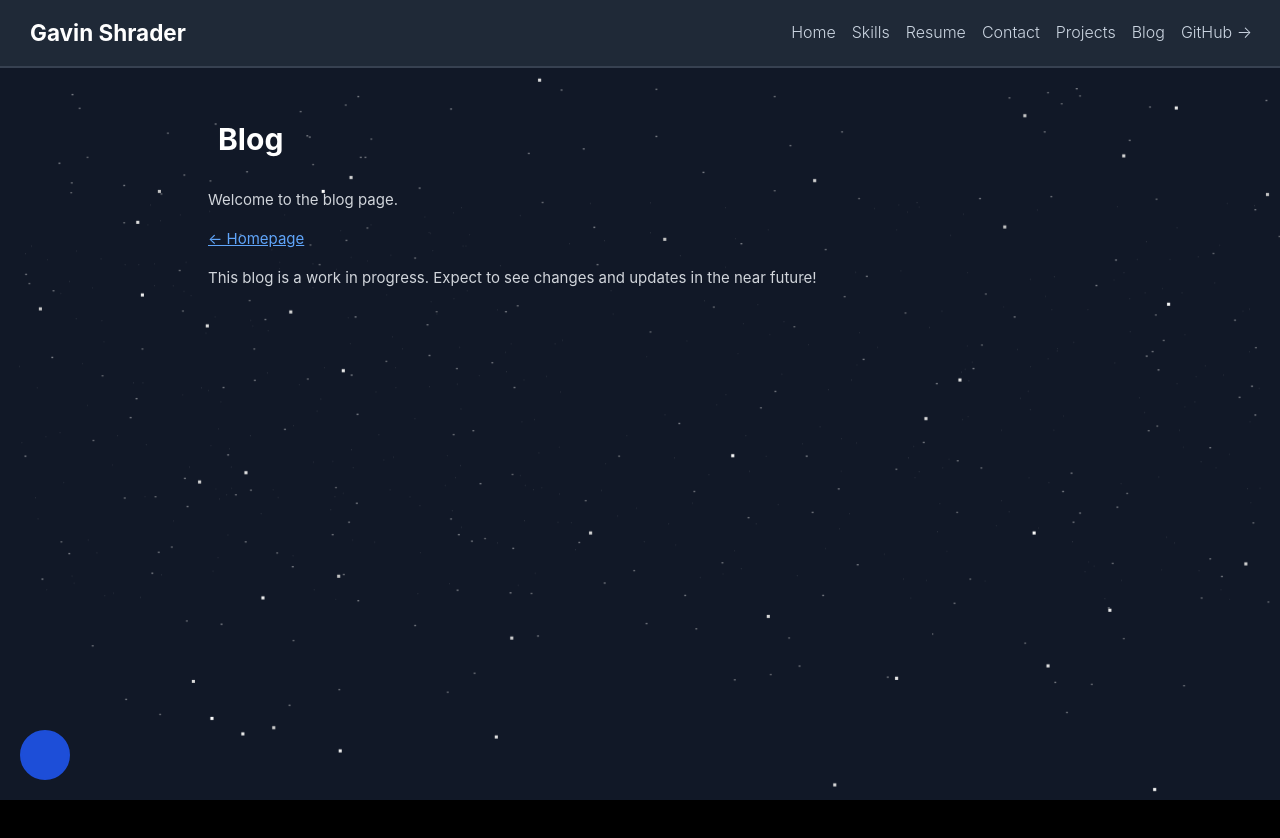
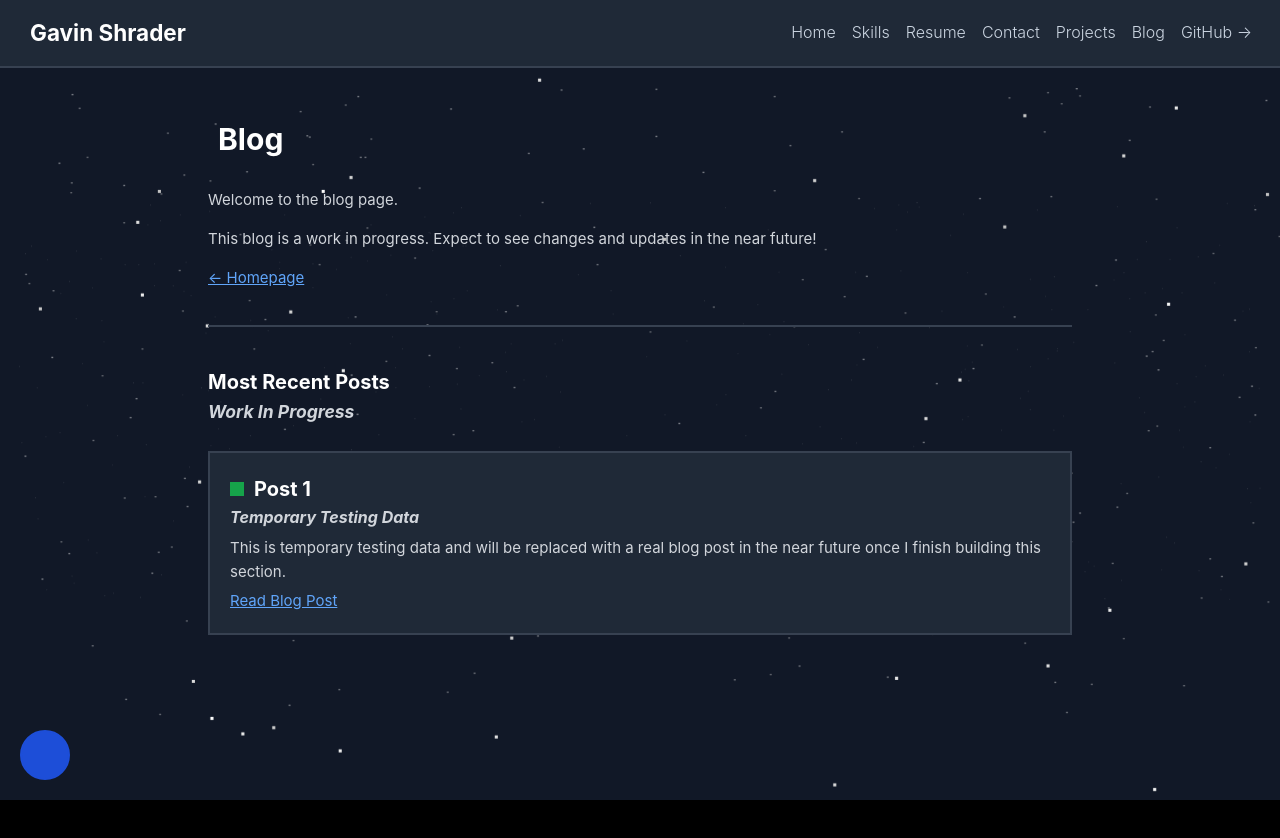
Before and after one commit to Cloudinnovates/gavinshr.com, a React (Create React App) app: page /blog in a window 1280 px wide. Shown: the top 838 px of the page. Built offline with nearby package versions, Linux system fonts and the light colour scheme; some icons are missing.

Commit message:
Working on laying out BlogData & Blog css files so I can begin showcasing links to Medium articles on my website

```diff
--- /dev/null
+++ b/src/Routes/Blog/Blog.css
@@ -0,0 +1,49 @@
+/*
+ * Overall blog container
+ */
+.blog-container {
+  padding-top: 25px;
+}
+
+/*
+ * Individual blog item
+ */
+.blog-item {
+  padding: 20px;
+  padding-top: 20px;
+  margin-bottom: 25px;
+  background-color: var(--bg2-color);
+  border: 2px solid var(--border-color);
+}
+
+.blog-item-subsection {
+  padding-top: 5px;
+}
+
+
+/*
+ * Title with heading & color square
+ */
+.blog-title-container {
+  display: flex;
+  align-items: center;
+}
+
+.blog-color {
+  display: inline-block;
+  margin-right: 10px;
+  width: 14px;
+  height: 14px;
+  min-width: 14px;
+  min-height: 14px;
+  background-color: white;
+}
+
+.blog-title {
+  display: inline-block;
+  font-size: 20px;
+}
+
+.blog-subheading {
+  font-size: 16px;
+}
--- a/src/Routes/Blog/Blog.js
+++ b/src/Routes/Blog/Blog.js
@@ -1,4 +1,7 @@
-import { Link } from "react-router-dom";
+import { Link, NavLink } from "react-router-dom"
+import { HashLink } from "react-router-hash-link"
+import { posts } from "./BlogData";
+import "./Blog.css"
 
 export default function Blog() {
   return (
@@ -6,13 +9,54 @@ export default function Blog() {
       <div className="container subscreen-container">
         <i className="fa fa-book fa-2x" style={{ display: "inline-block", marginRight: "10px" }}></i>
         <h1 style={{ display: "inline-block" }}>Blog</h1>
+        <p style={{ paddingTop: "25px" }}>Welcome to the blog page.</p>
+        <p style={{ paddingTop: "15px" }}>This blog is a work in progress. Expect to see changes and updates in the near future!</p>
+        <div style={{ paddingTop: "15px", paddingBottom: "2rem" }}><Link className="link" to="/">&larr; Homepage</Link></div>
 
-        <p style={{ paddingTop: "25px" }}>Welcome to the blog page.</p>
-        <div style={{ paddingTop: "15px" }}><Link className="link" to="/">&larr; Homepage</Link></div>
+        <hr/>
+        <br/>
+        <h2>Most Recent Posts</h2>
+        <h3><i>Work In Progress</i></h3>
+        <div className="blog-container">
+          {posts.map((post) => (
+            <div key={post.skill} className="blog-item">
+              <span>
+                <div className="blog-title-container">
+                  <div style={{ backgroundColor: post.color }} className="skills-color"></div>
+                  <h2 className="skills-title">{post.skill}</h2>
+                </div>
+                <h3 className="blog-subheading"><i>{post.subheading}</i></h3>
+              </span>
 
-        <p style={{ paddingTop: "15px" }}>This blog is a work in progress. Expect to see changes and updates in the near future!</p>
+              <span>
+                {
+                  post.moreInfo == null ? <br/> :
+                  <p className="blog-item-subsection">{post.moreInfo}</p>
+                }
+              </span>
+              <span>
+                <div className="blog-item-subsection">
+                {
+                  post.url == null ? ""
+                  :
+                    post.urlIsNavLink === true ?
+                      <NavLink className="link" to={post.url}>{post.urlName}</NavLink>
+                      :
+                        post.urlIsHashLink === true ?
+                          <HashLink className="link" to={post.url}>{post.urlName}</HashLink>
+                          :
+                          post.urlOpensInNewTab === true ?
+                            <a className="link" href={post.url} target="_blank" rel="noopener noreferrer">{post.urlName}</a>
+                            :
+                            <a className="link" href={post.url}>{post.urlName}</a>
+                }
+                </div>
+              </span>
+            </div>
+          ))}
+        </div>
 
-        <div style={{ width: "100%", height: "800px" }}/>
+        <div style={{ width: "100%", height: "600px" }}/>
       </div>
     </main>
   );
--- /dev/null
+++ b/src/Routes/Blog/BlogData.js
@@ -0,0 +1,17 @@
+/*
+ * Blog Posts
+ */
+
+export const posts = [
+  {
+    skill: "Post 1",
+    subheading: "Temporary Testing Data",
+    color: "#16a34a",
+    url: "",
+    urlName: "Read Blog Post",
+    urlOpensInNewTab: true,
+    urlIsNavLink: false,
+    urlIsHashLink: false,
+    moreInfo: "This is temporary testing data and will be replaced with a real blog post in the near future once I finish building this section.",
+  }
+]
```
Also changed, not shown: 17 other files (tests, documents, lock files or other folders).
